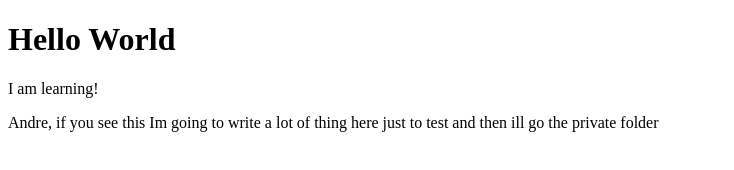
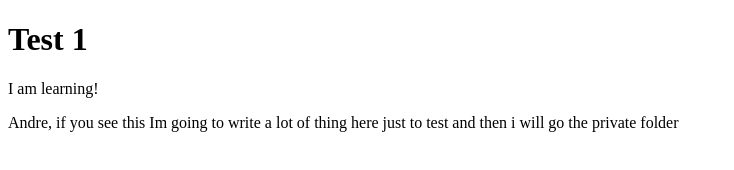
Before and after one commit to VitoriaBragato/hello-world, a plain HTML site: page index.html in a window 1280 px wide. Shown: the whole page, without its empty margins (0-734 px from the left). Drawn offline with Linux system fonts and the light colour scheme.

```diff
--- a/index.html
+++ b/index.html
@@ -6,8 +6,8 @@
     <title>Document</title>
 </head>
 <body>
-    <h1>Hello World</h1>
+    <h1>Test 1</h1>
     <p>I am learning!</p>
-    <p>Andre, if you see this Im going to write a lot of thing here just to test and then ill go the private folder</p>
+    <p>Andre, if you see this Im going to write a lot of thing here just to test and then i will go the private folder</p>
 </body>
 </html>
```
